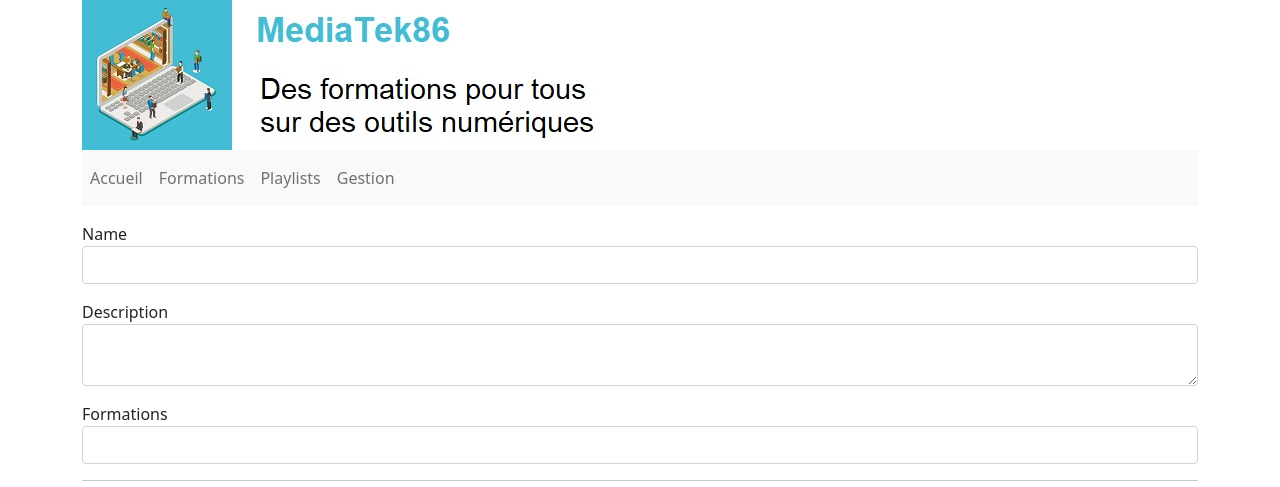
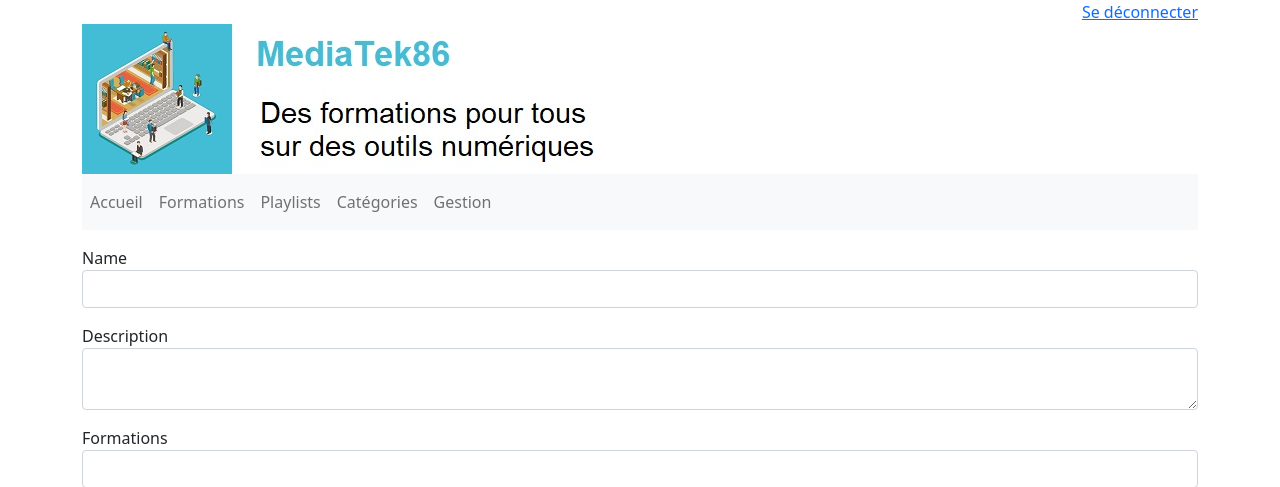
Before and after one commit to Codeuraxe/AppGestion, a Symfony app: template templates/admin/admin.ajout.playlists.html.twig in a window 1280 px wide. Shown: the top 487 px of the page. Run offline with Twig, Linux system fonts and the light colour scheme; the template is opened without the code that fills it, so the values that code supplies are empty; form fields are guessed from the names that the template uses; some libraries are stand-ins or nearby versions.

Commit message:
Mission 2 : Tâche 4 : ajouter l'accès avec authentification (2)

```diff
--- a/templates/baseadmin.html.twig
+++ b/templates/baseadmin.html.twig
@@ -5,6 +5,9 @@
 
 {% block top %}
     <div class="container">
+        <div class="text-end">
+            <a href="{{ path('logout') }}">Se déconnecter</a>
+        </div>
         <div class="text-left">
             <img src="{{ app.request.getBasePath()~'/banniere.jpg' }}" alt="img">
         </div>
@@ -19,6 +22,9 @@
                     </li>
                     <li class="nav-item">
                         <a class="nav-link" href="{{ path('admin.playlists') }}">Playlists</a>
+                    </li>
+                      <li class="nav-item">
+                        <a class="nav-link" href="{{ path('admin.categories') }}">Catégories</a>
                     </li>
                     <li class="nav-item">
                         <a class="nav-link" href="{{ path('admin.formations') }}">Gestion</a>
```
